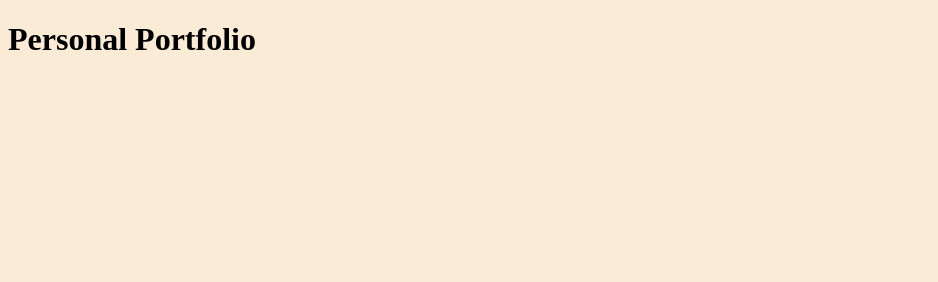
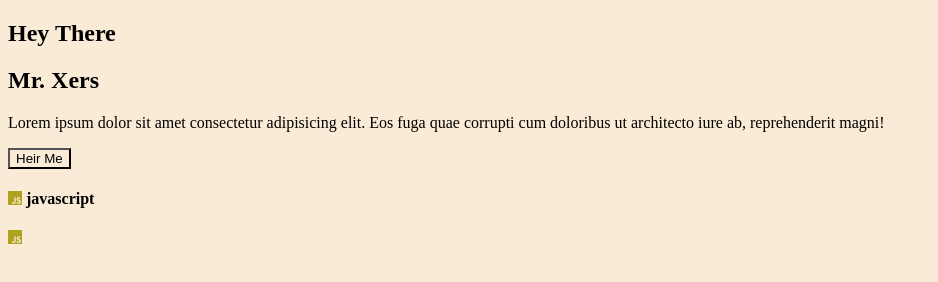
Before and after one commit to universesoftcare4/Personal-Portfolio, a plain HTML site: page index.html in a window 1280 px wide. Shown: the whole page, without its empty margins (0-938 px from the left). Drawn offline with Linux system fonts and the light colour scheme.

Commit message:
fontawesome linked

```diff
--- a/index.html
+++ b/index.html
@@ -5,8 +5,25 @@
     <meta name="viewport" content="width=device-width, initial-scale=1.0">
     <title>Personal Portfolio</title>
     <link rel="stylesheet" href="css/style.css">
+    <link rel="stylesheet" href="https://cdnjs.cloudflare.com/ajax/libs/font-awesome/6.4.2/css/all.min.css" integrity="sha512-z3gLpd7yknf1YoNbCzqRKc4qyor8gaKU1qmn+CShxbuBusANI9QpRohGBreCFkKxLhei6S9CQXFEbbKuqLg0DA==" crossorigin="anonymous" referrerpolicy="no-referrer" />
 </head>
 <body>
-    <h1>Personal Portfolio</h1>
+    <!-- Header Section  -->
+    <section class="header-section">
+        <div>
+            <div class="header-contain">
+                <h1>Hey There</h1>
+                <h2>Mr. Xers</h2>
+                <p>Lorem ipsum dolor sit amet consectetur adipisicing elit. Eos fuga quae corrupti cum doloribus ut architecto iure ab, reprehenderit magni!</p>
+                <button>Heir Me</button>
+            </div>
+            <div class="header-img">
+                <h4><i class="fa-brands fa-js" style="color: #aea21e;"></i> javascript</h4>
+            </div>
+        </div>
+    </section>
+    <footer>
+        <i class="fa-brands fa-js" style="color: #aea21e;"></i>
+    </footer>
 </body>
 </html>
```
